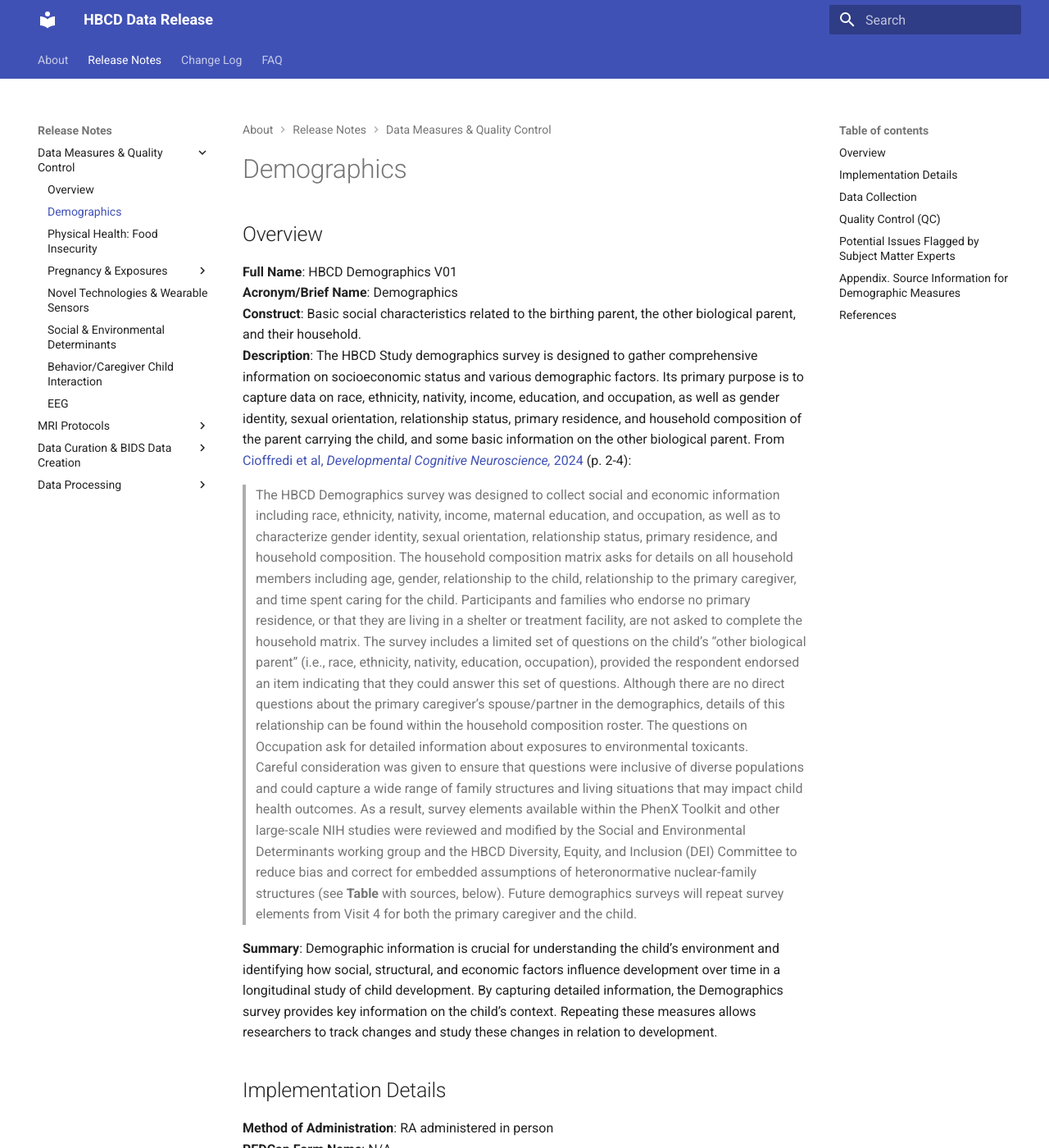
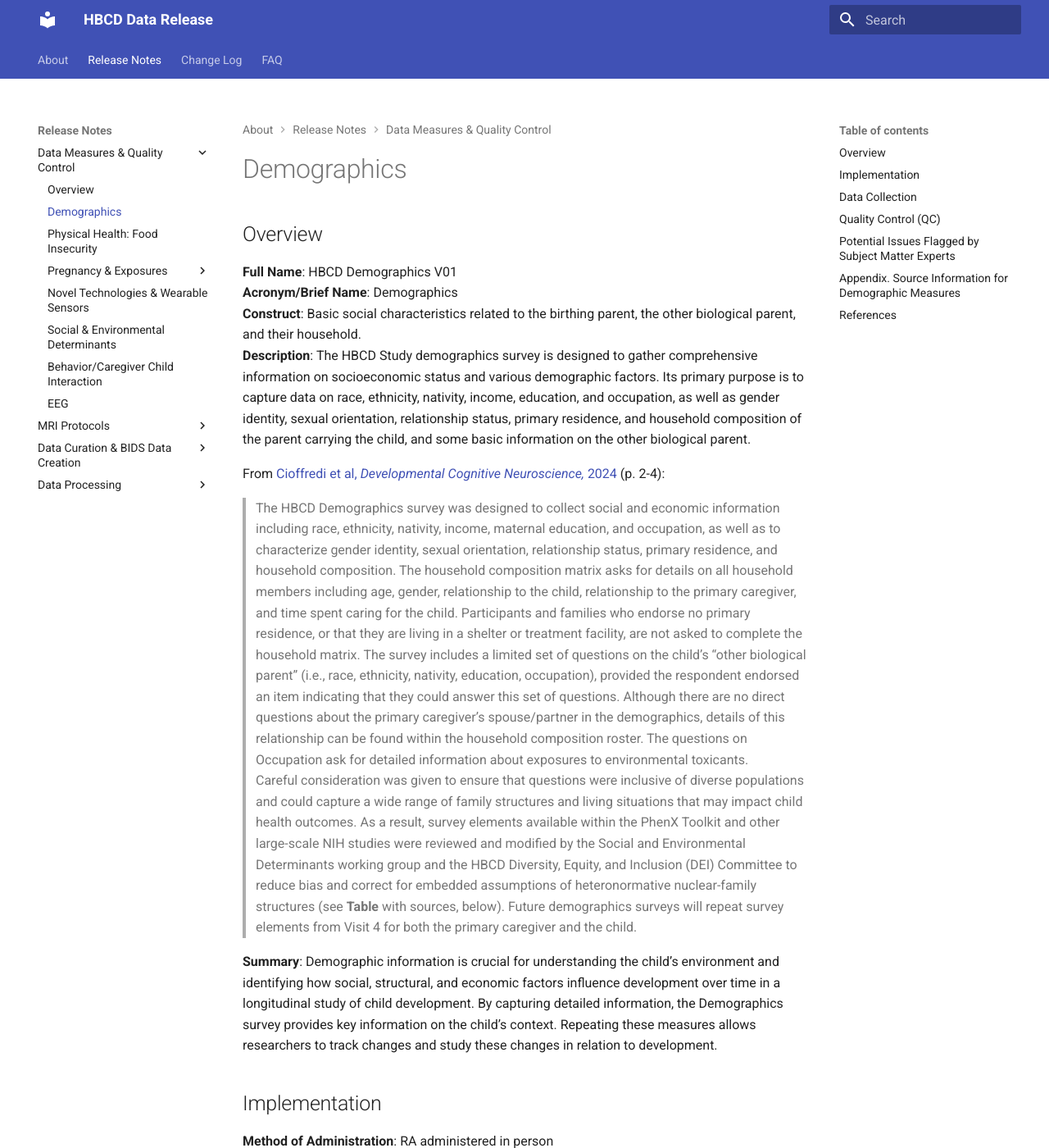
Before and after one commit to mattcieslak/hbcd-docs, an MkDocs documentation site: the page built from docs/measures/demographics.md, in a window 1280 px wide and 1400 px high. Shown: the whole window at 82% size. Built offline with MkDocs 1.6.1 and Material for MkDocs 9.7.7, drawn with Linux system fonts in a browser that asks for light colours.

Commit message:
Update demographics.md

```diff
--- a/docs/measures/demographics.md
+++ b/docs/measures/demographics.md
@@ -5,6 +5,7 @@
 **Acronym/Brief Name**: Demographics
 **Construct**: Basic social characteristics related to the birthing parent, the other biological parent, and their household.
 **Description**: The HBCD Study demographics survey is designed to gather comprehensive information on socioeconomic status and various demographic factors. Its primary purpose is to capture data on race, ethnicity, nativity, income, education, and occupation, as well as gender identity, sexual orientation, relationship status, primary residence, and household composition of the parent carrying the child, and some basic information on the other biological parent.
+
 From [Cioffredi et al, *Developmental Cognitive Neuroscience,* 2024](https://www.sciencedirect.com/science/article/pii/S1878929324000902) (p. 2-4):
 
 > The HBCD Demographics survey was designed to collect social and economic information including race, ethnicity, nativity, income, maternal education, and occupation, as well as to characterize gender identity, sexual orientation, relationship status, primary residence, and household composition. The household composition matrix asks for details on all household members including age, gender, relationship to the child, relationship to the primary caregiver, and time spent caring for the child. Participants and families who endorse no primary residence, or that they are living in a shelter or treatment facility, are not asked to complete the household matrix. The survey includes a limited set of questions on the child’s “other biological parent” (i.e., race, ethnicity, nativity, education, occupation), provided the respondent endorsed an item indicating that they could answer this set of questions. Although there are no direct questions about the primary caregiver’s spouse/partner in the demographics, details of this relationship can be found within the household composition roster. The questions on Occupation ask for detailed information about exposures to environmental toxicants.
@@ -12,7 +13,7 @@ From [Cioffredi et al, *Developmental Cognitive Neuroscience,* 2024](https://www
 
 **Summary**: Demographic information is crucial for understanding the child’s environment and identifying how social, structural, and economic factors influence development over time in a longitudinal study of child development. By capturing detailed information, the Demographics survey provides key information on the child’s context. Repeating these measures allows researchers to track changes and study these changes in relation to development.
 
-## Implementation Details
+## Implementation
 **Method of Administration**: RA administered in person
 **REDCap Form Name**: N/A
 **Pilot Data Dictionary**:
```
